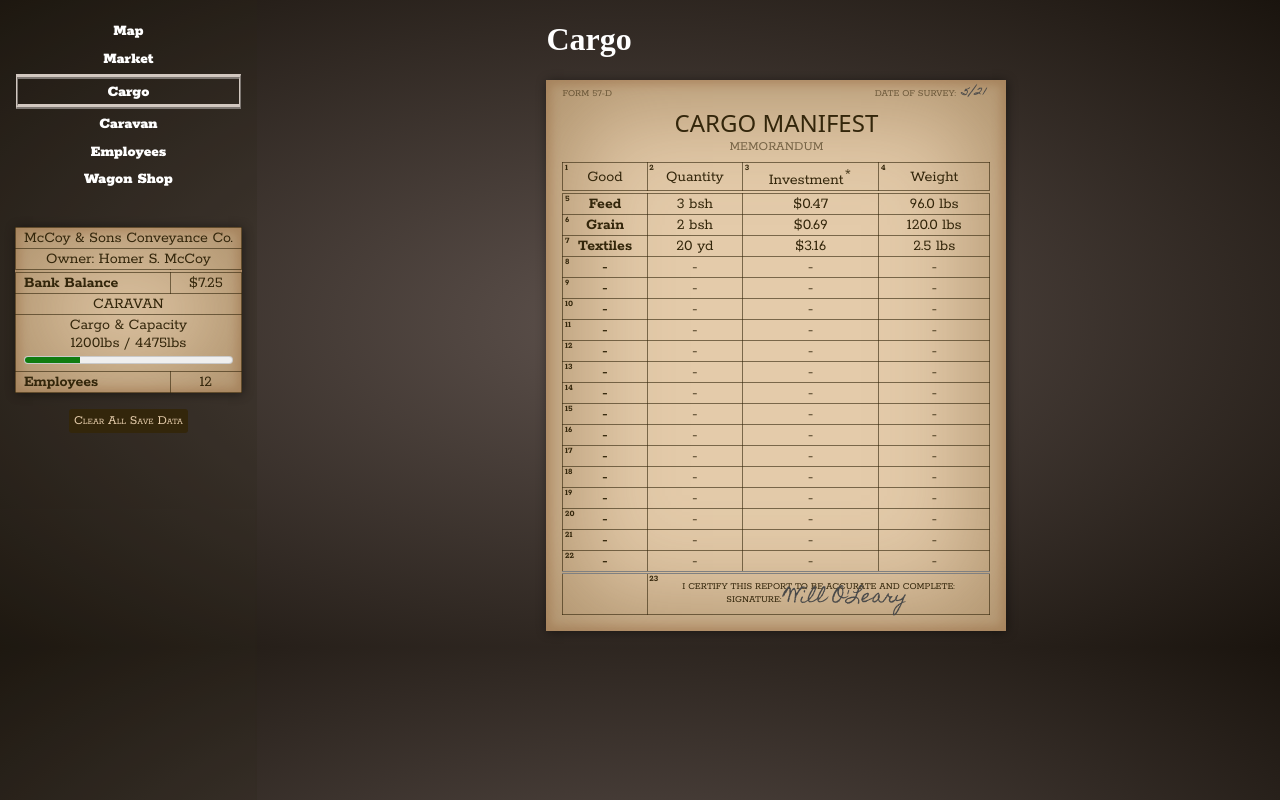
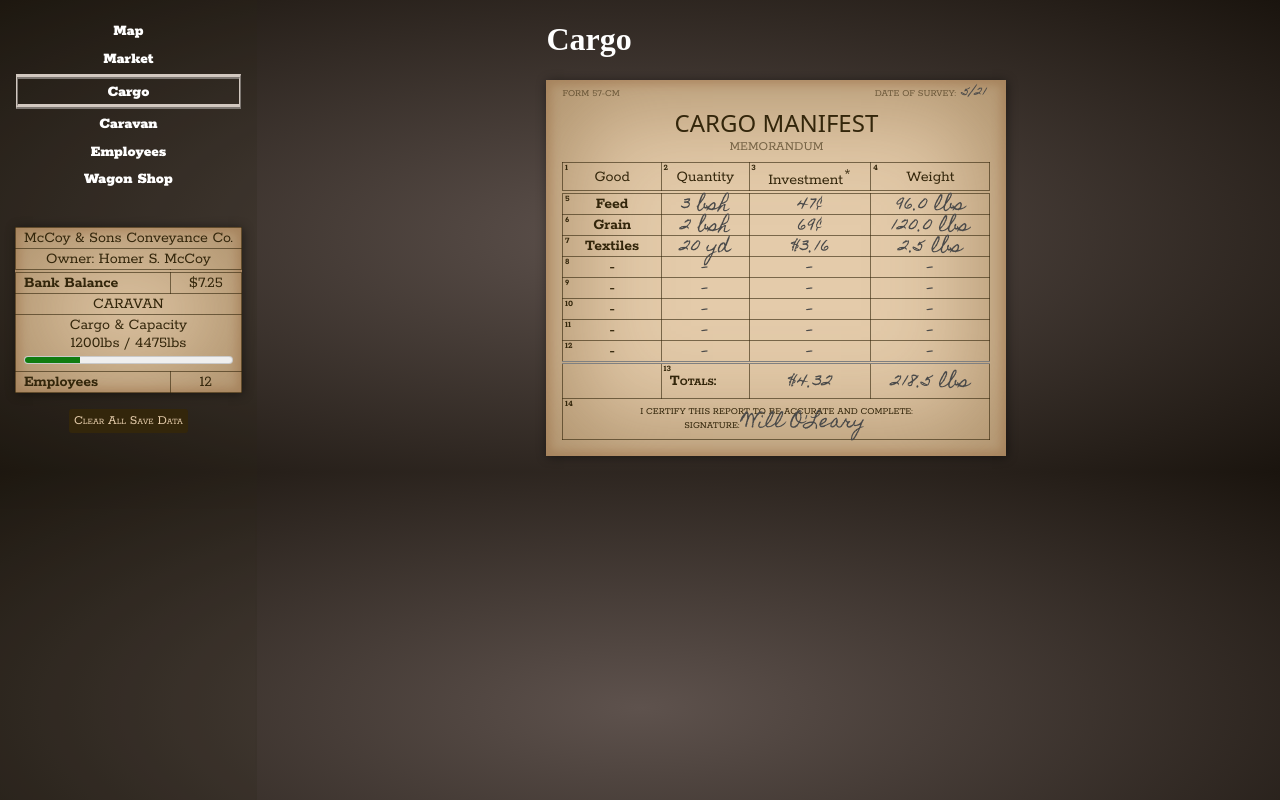
Before and after one commit to eignnx/the-silt-road, a React (Create React App) app: page /game/cargo in a window 1280 px wide. Built offline with nearby package versions, Linux system fonts and the light colour scheme; a web font is replaced by a local one.

Commit message:
add totals to bottom of cargo manifest

```diff
--- a/src/components/InventoryDisplay.tsx
+++ b/src/components/InventoryDisplay.tsx
@@ -1,14 +1,25 @@
 import { useLoaderData } from 'react-router-dom';
-import { commodityUnit, commodityUnitWeight } from '../model/Commodities';
-import { titleCase } from '../utils';
+import { commodityUnit, commodityUnitWeight, Weight } from '../model/Commodities';
+import { currencyDisplay, titleCase } from '../utils';
 import { Commodity } from '../model/Commodities';
 import { LoaderData } from '../routes/CargoView';
+
+import "../styles/Inventory.css";
 
 export default function InventoryDisplay() {
     const { inventory, inventoryAvgPrices } = useLoaderData() as LoaderData;
 
-    const MIN_ROWS = 18;
+    const MIN_ROWS = 8;
     const blankRows = Math.max(0, MIN_ROWS - Object.keys(inventory).length);
+
+    let totalInvestment = 0;
+    let totalWeight = Weight.fromLbs(0);
+    for (const [commKey, qty] of Object.entries(inventory)) {
+        const comm = commKey as Commodity;
+        const { price } = inventoryAvgPrices[comm] ?? { price: -1234, qty: -1234 };
+        totalInvestment += price * qty;
+        totalWeight = totalWeight.plus(commodityUnitWeight(comm).times(qty));
+    }
 
     return (
         <article className="document inventory-display">
@@ -17,7 +28,7 @@ export default function InventoryDisplay() {
                 <div>Memorandum</div>
             </hgroup>
             <div className="heading-flavor-text">
-                <span>Form 57-D</span>
+                <span>Form 57-CM</span>
                 <span>Date of survey: <span className="handwritten">5/21</span></span>
             </div>
             <table >
@@ -47,24 +58,29 @@ export default function InventoryDisplay() {
                         const investment = price * qty;
                         return <tr>
                             <th scope="row">{titleCase(comm)}</th>
-                            <td>{qty} {commodityUnit(comm).short}</td>
-                            <td>${investment.toFixed(2)}</td>
-                            <td>{commodityUnitWeight(comm).times(qty).toString()}</td>
+                            <td className="handwritten">{qty} {commodityUnit(comm).short}</td>
+                            <td className="handwritten">{currencyDisplay(investment)}</td>
+                            <td className="handwritten">{commodityUnitWeight(comm).times(qty).toString()}</td>
                         </tr>;
                     })}
                     {Array.from({ length: blankRows }).map(() => (
                         <tr>
                             <th scope="row">-</th>
-                            <td>-</td>
-                            <td>-</td>
-                            <td>-</td>
+                            <td className="handwritten">-</td>
+                            <td className="handwritten">-</td>
+                            <td className="handwritten">-</td>
                         </tr>
                     ))}
                 </tbody>
                 <tfoot>
                     <tr>
                         <td></td>
-                        <td colSpan={3} className="cell-with-counter">
+                        <th scope="row" colSpan={1}>Totals:</th>
+                        <td className="handwritten">{currencyDisplay(totalInvestment)}</td>
+                        <td className="handwritten">{totalWeight.toString()}</td>
+                    </tr>
+                    <tr>
+                        <td colSpan={4} className="cell-with-counter">
                             <div>I certify this report to be accurate and complete:</div>
                             <div>Signature:<span className="handwritten">Will O'Leary</span></div>
                         </td>
--- a/src/model/Commodities.tsx
+++ b/src/model/Commodities.tsx
@@ -156,6 +156,10 @@ export class Weight {
         return new Weight(scalar * this.quantity, this.unit);
     }
 
+    plus(other: Weight): Weight {
+        return Weight.fromLbs(this.inLbs() + other.inLbs());
+    }
+
     toString(): string {
         if (this.inOz() < 15.5) {
             return `${this.inOz().toFixed(2)} oz`;
--- a/src/styles/Inventory.css
+++ b/src/styles/Inventory.css
@@ -93,6 +93,12 @@
         }
     }
 
+    .handwritten {
+        text-transform: none;
+        text-align: center;
+        vertical-align: bottom;
+    }
+
     tfoot {
         border-top-style: double;
         border-top-width: 3px;
@@ -113,8 +119,5 @@
             font-size: x-small;
         }
 
-        .handwritten {
-            text-transform: none;
-        }
     }
 }
--- a/src/utils.ts
+++ b/src/utils.ts
@@ -11,3 +11,11 @@ export function randChoice<T>(arr: T[]): T {
     const idx = Math.floor(Math.random() * arr.length);
     return arr[idx]!;
 }
+
+export function currencyDisplay(amountDollars: number): string {
+    if (amountDollars < 1.00) {
+        return `${(amountDollars * 100).toFixed(0)}¢`;
+    } else {
+        return `$${amountDollars.toFixed(2)}`;
+    }
+}
```
